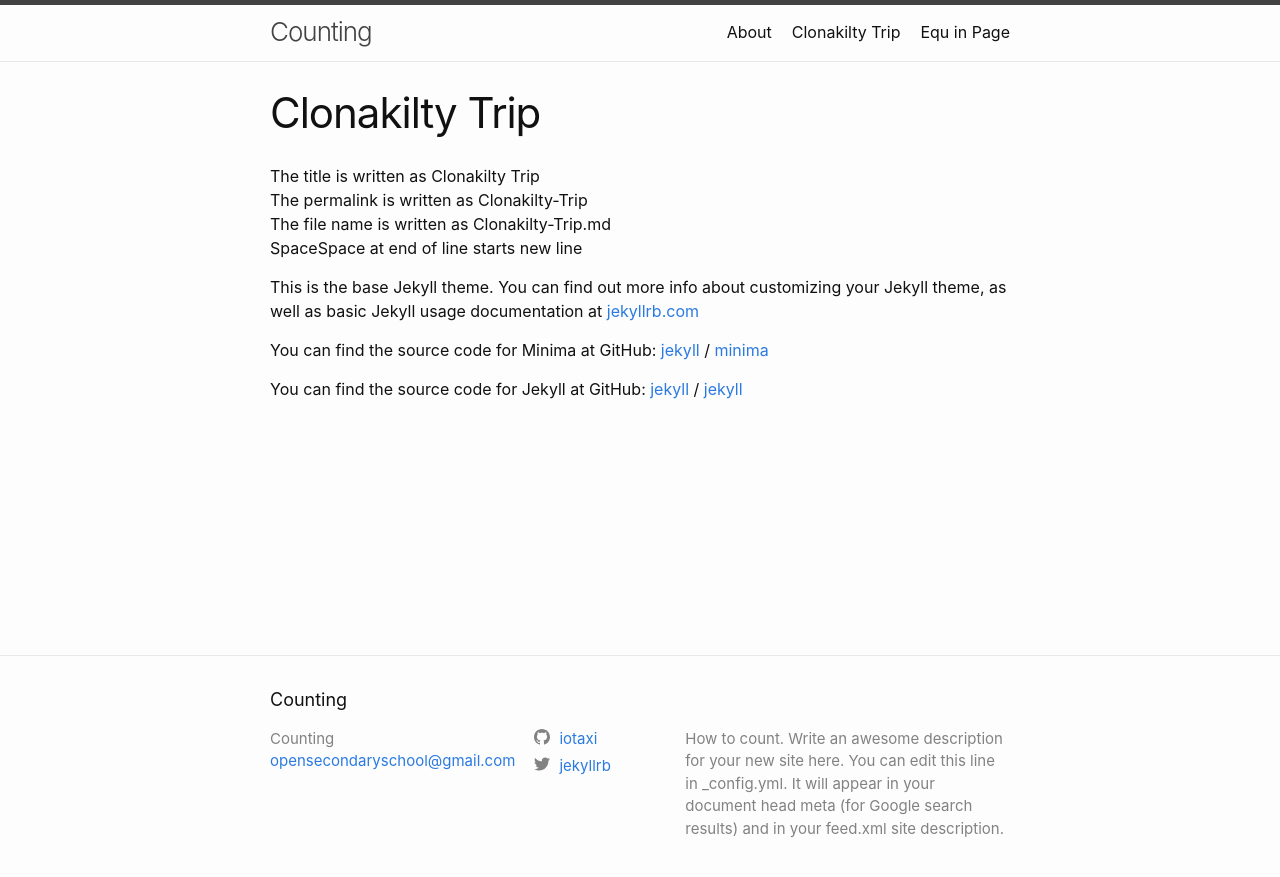
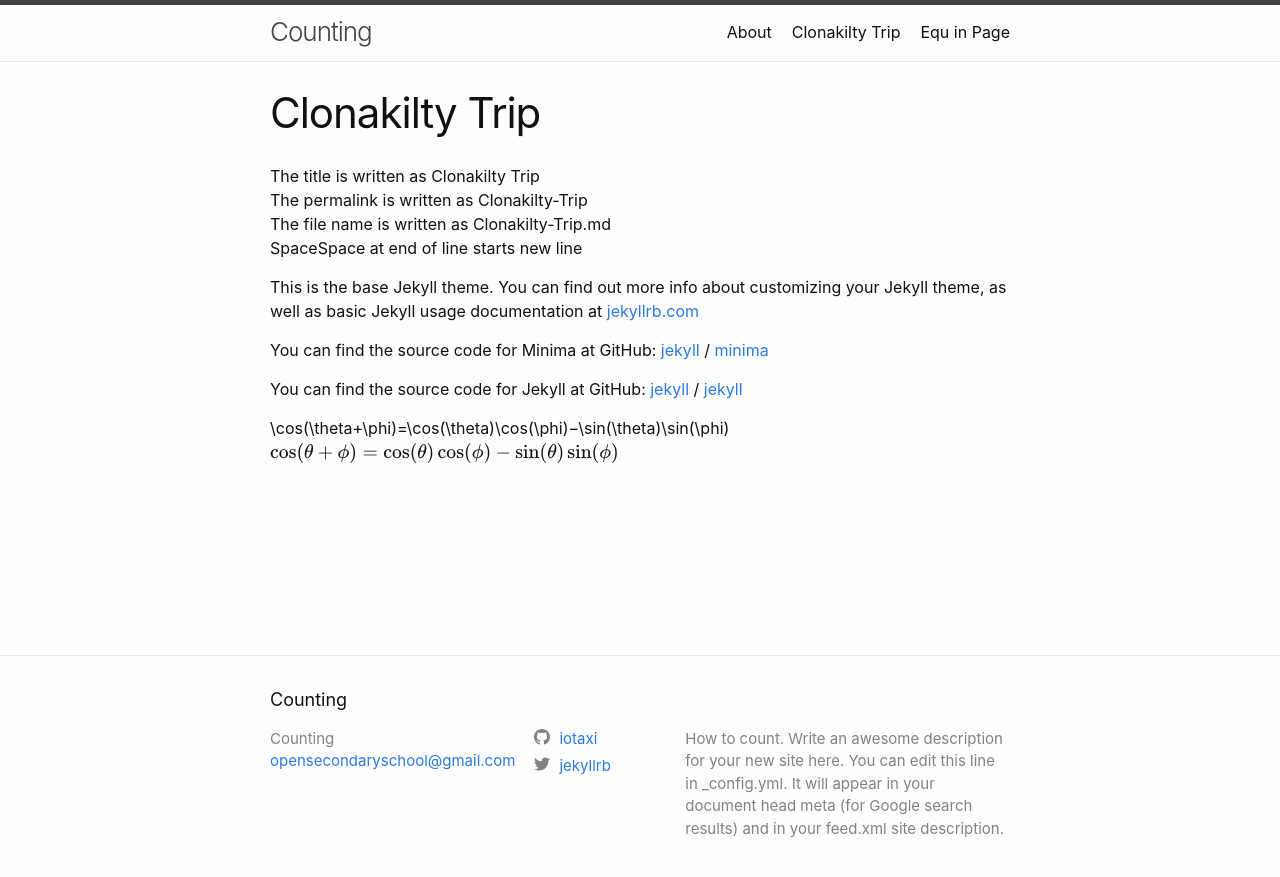
Before and after one commit to iotaxi/AppliedMaths, a Jekyll site: the page built from Clonakilty-Trip.markdown, in a window 1280 px wide. Shown: the top 877 px of the page. Built offline with Jekyll 4.4.1, drawn with Linux system fonts in a browser that asks for light colours.

Commit message:
Update Clonakilty-Trip.markdown

```diff
--- a/Clonakilty-Trip.markdown
+++ b/Clonakilty-Trip.markdown
@@ -20,3 +20,6 @@ You can find the source code for Jekyll at GitHub:
 
 
 [jekyll-organization]: https://github.com/jekyll
+
+\cos(\theta+\phi)=\cos(\theta)\cos(\phi)−\sin(\theta)\sin(\phi)
+$$\cos(\theta+\phi)=\cos(\theta)\cos(\phi)−\sin(\theta)\sin(\phi)$$
```
